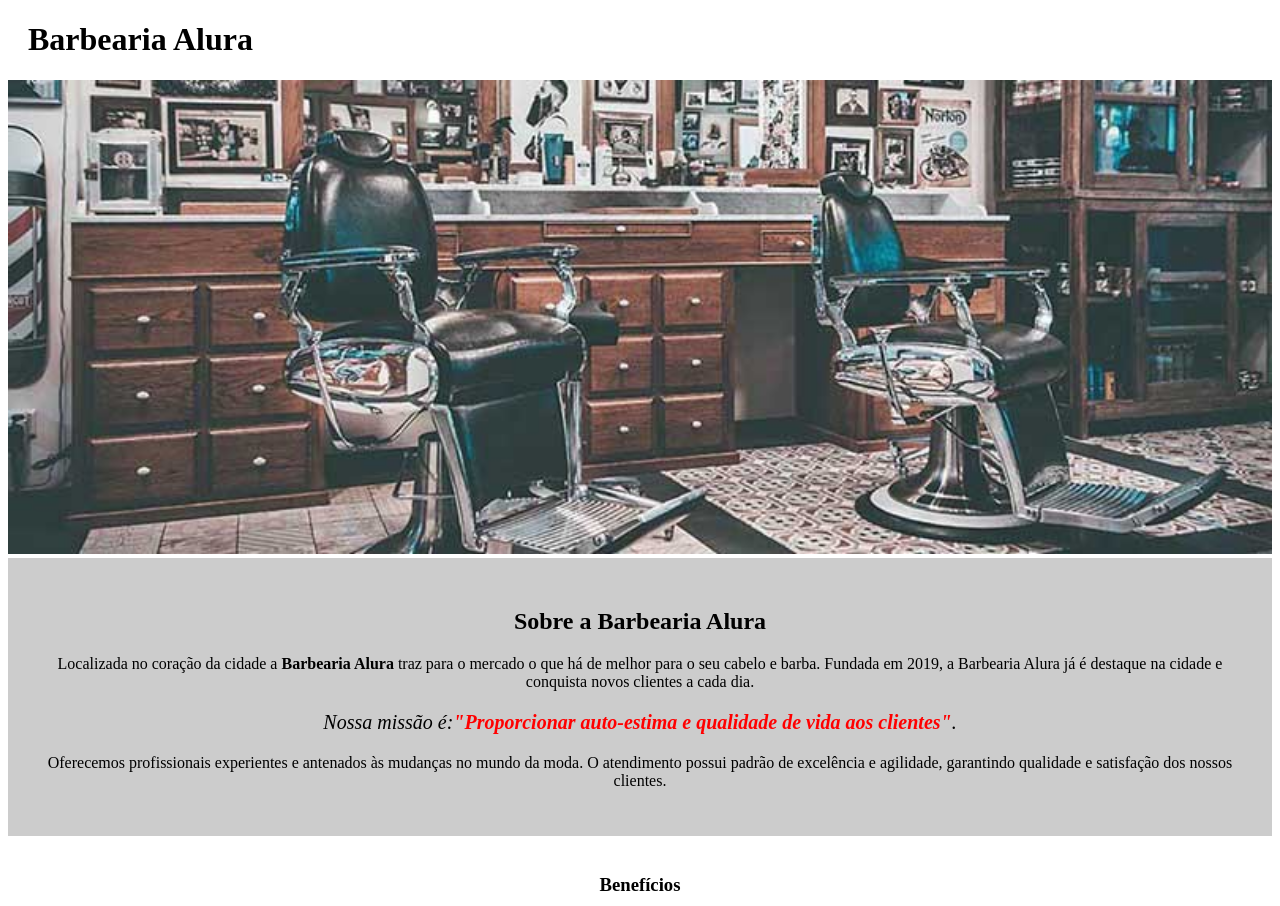
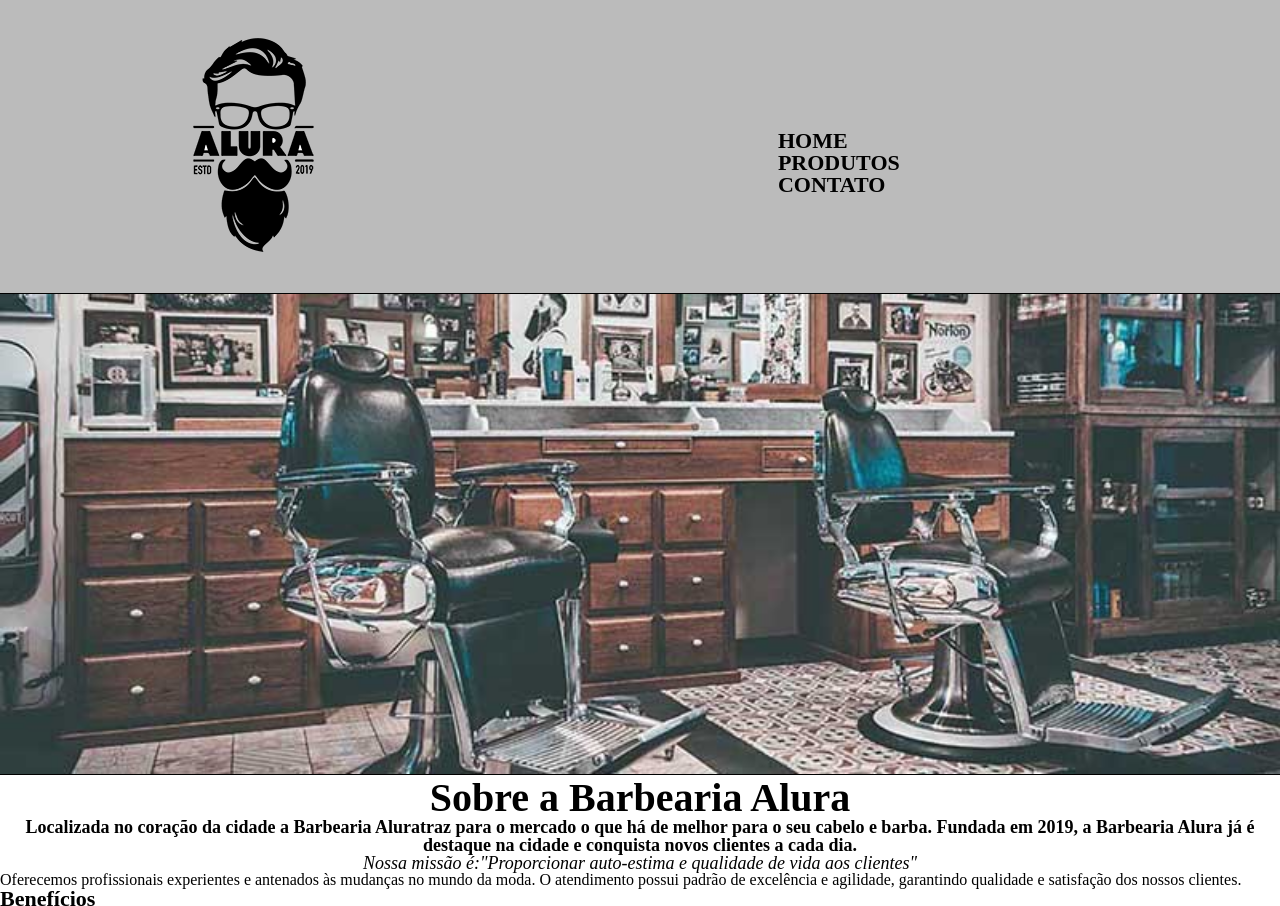
Before and after one commit to cesar-spaziante/HTML5-CSS3, a plain HTML site: page index.html in a window 1280 px wide. Shown: the top 906 px of the page. Drawn offline with Linux system fonts and the light colour scheme.

Commit message:
Pagina de produtos

```diff
--- a/index.html
+++ b/index.html
@@ -3,20 +3,31 @@
     <head>
         <meta charset="UTF-8">
         <title>Barbearia Alura</title>
+        <link rel="stylesheet" href="reset.css">
         <link rel="stylesheet" href="style.css">
-
     </head>
     <body>
         <header>
-            <h1 class="titulo-principal">Barbearia Alura</h1>
+            <div class="caixa">
+                <h1><img src="logo.png"></h1>
+                <nav>
+                    <ul>
+                        <li><a href="index.html">Home</a></li>
+                        <li><a href="produtos.html">Produtos</a></li>
+                        <li><a href="contato.html">Contato</a></li>
+                    </ul>
+                 </nav>
+            </div>
         </header>
-        <img id="banner" src="banner.jpg">
+
+        <main>
+            <img class="banner" src="banner.jpg">
             <div class="Principal">
                 <h2 class="titulo-centralizado">Sobre a Barbearia Alura</h2>
 
-            <p>Localizada no coração da cidade a <strong>Barbearia Alura</strong> traz para o mercado o que há de melhor para o seu cabelo e barba. Fundada em 2019, a Barbearia Alura já é destaque na cidade e conquista novos clientes a cada dia.</p>
+                <p class=descricao>Localizada no coração da cidade a Barbearia Aluratraz para o mercado o que há de melhor para o seu cabelo e barba. Fundada em 2019, a Barbearia Alura já é destaque na cidade e conquista novos clientes a cada dia.</p>
 
-            <p id="missao"><em>Nossa missão é:<strong>"Proporcionar auto-estima e qualidade de vida aos clientes"</strong>.</em></p>
+                <p class="missao">Nossa missão é:"Proporcionar auto-estima e qualidade de vida aos clientes"</p>
 
                 <p>Oferecemos profissionais experientes e antenados às mudanças no mundo da moda. O atendimento possui padrão de excelência e agilidade, garantindo qualidade e satisfação dos nossos clientes.</p>
             </div>
@@ -32,5 +43,7 @@
 
                 <img class="imagemBeneficios" src="beneficios.jpg">
             </div>
+        </main>
+
     </body>
 </html>
--- a/style.css
+++ b/style.css
@@ -1,48 +1,99 @@
-.titulo-principal{
-    padding-left: 20px;
+header {
+    background: #BBBBBB;
+    padding: 20px 0;
+    border-bottom: black solid 0.5px;
+
+
 }
 
-#banner {
+.caixa{
+   position: relative;
+   margin: 0 auto;
+   width: 950px;
+
+
+}
+
+nav  {
+    position: absolute;
+    top: 110px;
+    right:0px;
+
+
+}
+
+nav li {
+
+    margin: 0 0 0 15px;
+    display: inline;
+}
+
+nav a {
+    text-transform: uppercase;
+    text-decoration: none;
+    font-size: 22px;
+    color: black;
+    font-weight: bold;
+}
+
+nav a:hover {
+    color: rgb(236, 140, 71);
+    font-size: 23px;
+    text-decoration: underline;
+}
+
+.banner {
+    width: 100%;
+    border-bottom: black solid 0.5px;
+}
+
+.Principal {
+    width: 100%
+}
+
+.Principal h2 {
+    text-align: center;
+    font-size: 40px;
+    font-weight: bold;
+}
+
+.descricao {
+    text-align: center;
+    font-size: 18px;
+    font-weight: bold;
+}
+
+.missao {
+    text-align: center;
+    font-size: 18px;
+    font-style: italic;
+}
+
+.Beneficios {
+    position: relative;
+    margin: 0 auto;
     width: 100%;
 
 }
 
-.Principal{
-    background: #CCCCCC;
-    padding: 30px;
-}
-
-.titulo-centralizado {
-    text-align: center;
-}
-p {
-    text-align: center;
-
-}
-
-#missao {
-    font-size: 20px;
-}
-
-em strong {
-    color: red;
+.titulo-centralizado{
+    text-align: left;
+    font-size: 22px;
+    font-weight: bold;
 }
 
 .itens {
-    font-style: italic;
-}
-
-.Beneficios {
-    background: #FFFFFF;
-    padding: 20px;
+    text-align: center;
+    font-size: 20px;
 }
 
 ul {
     display: inline-block;
     vertical-align: top;
-    width: 20%;
+    width: 40%;
     border-right: 15%;
 }
 .imagemBeneficios{
-    width: 50%;
+    width: 20%;
+    vertical-align: middle;
 }
```
Also changed, not shown: produtos.css (+69 -0 lines), produtos.html (+29 -0 lines). Lines whose indentation alone changed are shown as unchanged.
